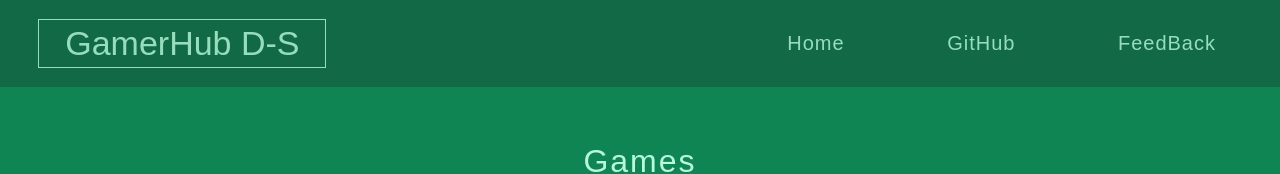
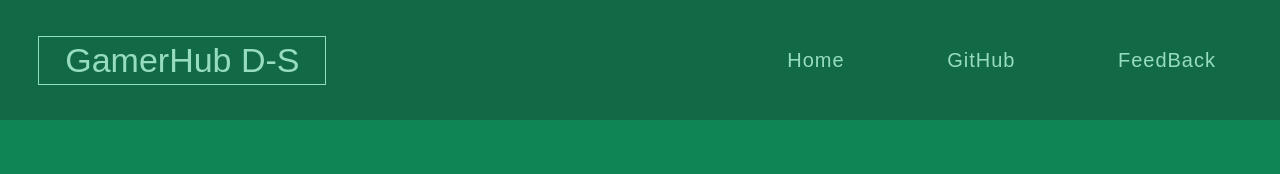
Before and after one commit to RafaelD-S/GamerHubD-S, a React (Vite) app: page / in a window 1280 px wide. Shown: the top 174 px of the page. Built offline with nearby package versions, Linux system fonts and the light colour scheme; a web font is replaced by a local one.

Commit message:
correção de layout

```diff
--- a/src/components/Home/home.jsx
+++ b/src/components/Home/home.jsx
@@ -33,7 +33,7 @@ export default function Home() {
             id: 2,
             selecionado: false,
             nome: 'Em breve',
-            rota: 'em-breve',
+            rota: '/',
             imagemBase: '',
             imagemHover: '',
             imagemMostrando: ''
--- a/src/components/header/header.scss
+++ b/src/components/header/header.scss
@@ -16,7 +16,8 @@ header {
     align-items: center;
     justify-content: space-between;
     gap: 20px;
-    padding: 1rem 3vw;
+    padding: 0 3vw;
+    height: 15vh;
     font-family: 'Rubik Bubbles', sans-serif;
     position: sticky;
     top: 0;
@@ -53,7 +54,7 @@ header section {
     @include botao;
     min-width: 18rem;
     padding: .25rem .75rem;
-    border: 1px solid ;
+    border: 1px solid;
     text-align: center;
 }
 
--- a/src/pages/jogoDaVelha/jogoDaVelhaStyle.scss
+++ b/src/pages/jogoDaVelha/jogoDaVelhaStyle.scss
@@ -59,7 +59,7 @@ main {
   font-size: 3.5rem;
   font-weight: normal;
 }
-input {
+.jogoDaVelhaPlacar input {
   background-color: transparent;
   width: 100%;
   text-transform: uppercase;
--- a/src/styles/main.scss
+++ b/src/styles/main.scss
@@ -18,6 +18,9 @@ h2 {
     font-size: 2rem;
     font-weight: normal;
 }
+h3, h5 {
+    font-weight: normal;
+}
 a {
     text-decoration: none;
     color: currentColor;
```
